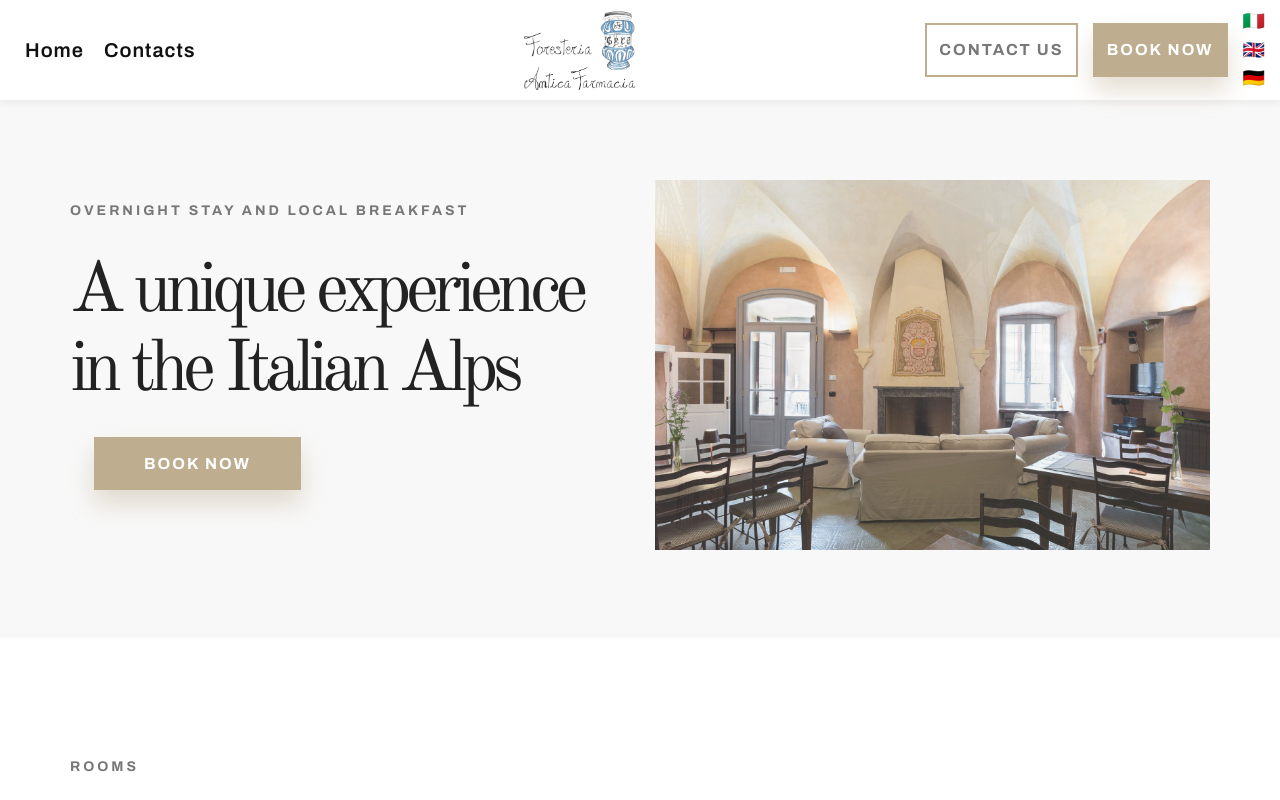
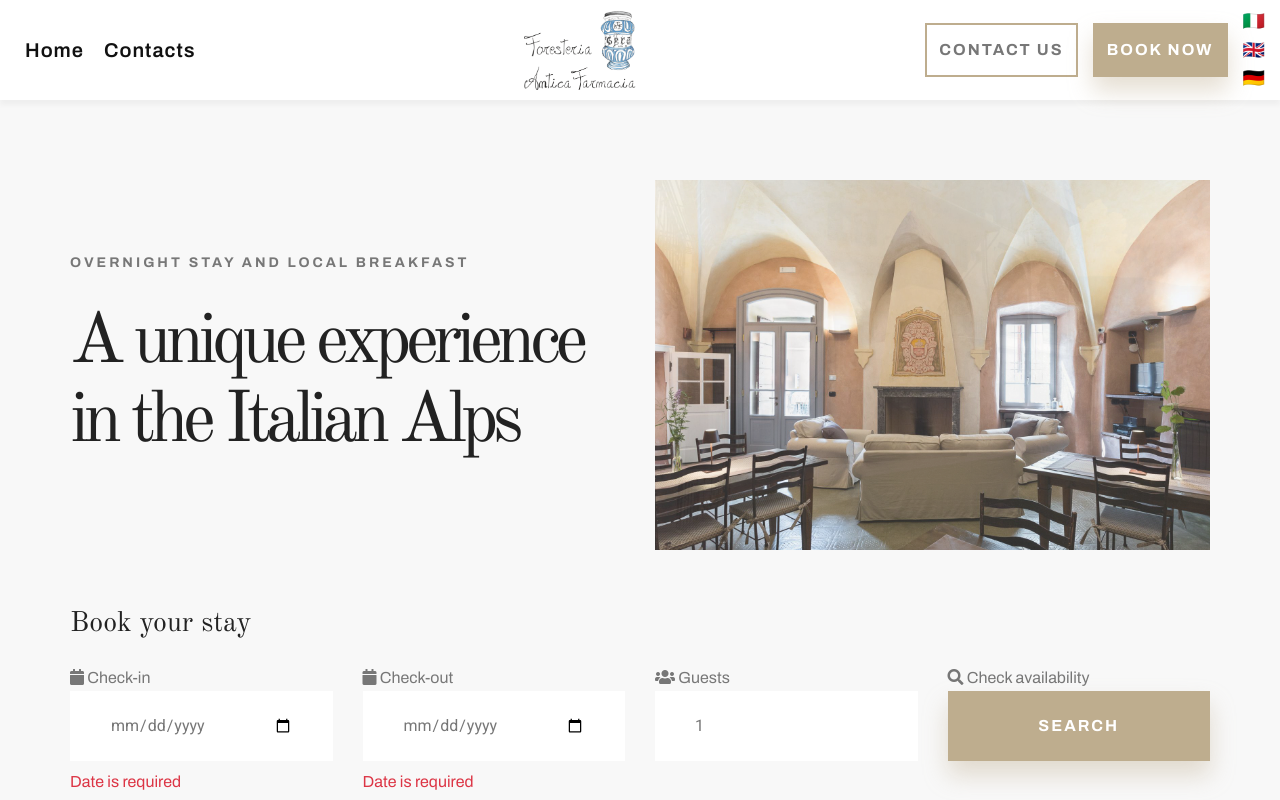
Before and after one commit to lparolari/anticafarmacia, a React (Create React App) app: page / in a window 1280 px wide. Shown: the top 800 px of the page. Built offline with nearby package versions, Linux system fonts and the light colour scheme.

Commit message:
feat: add booking form

```diff
--- /dev/null
+++ b/src/components/BookingWidget.js
@@ -0,0 +1,149 @@
+import { useCallback, useEffect, useState } from 'react'
+import { useTranslation } from 'react-i18next'
+
+const BookingWidget = () => {
+  const { t } = useTranslation()
+
+  const [formData, setFormData] = useState({
+    checkin: '',
+    checkout: '',
+    numberPeople: 1,
+    numberRooms: 1,
+  })
+
+  const [errors, setErrors] = useState({})
+
+  const formatDate = (dateString) => {
+    if (!dateString) return ''
+    const date = new Date(dateString)
+    const day = date.getDate().toString().padStart(2, '0')
+    const month = (date.getMonth() + 1).toString().padStart(2, '0')
+    const year = date.getFullYear()
+    return `${day}/${month}/${year}`
+  }
+
+  const validateForm = useCallback(() => {
+    const newErrors = {}
+    const today = new Date()
+    today.setHours(0, 0, 0, 0)
+
+    if (!formData.checkin) {
+      newErrors.checkin = t('Date is required')
+    }
+
+    if (!formData.checkout) {
+      newErrors.checkout = t('Date is required')
+    }
+
+    if (formData.numberPeople < 1 || formData.numberPeople > 20) {
+      newErrors.numberPeople = t('Guests must be between 1 and 20')
+    }
+
+    setErrors(newErrors)
+    return Object.keys(newErrors).length === 0
+  }, [formData, t])
+
+  const handleSubmit = () => {
+    if (validateForm()) {
+      const baseUrl =
+        'https://www.bed-and-breakfast.it/it/lombardia/foresteria-antica-farmacia-cedegolo/66833'
+      const params = new URLSearchParams()
+
+      params.append('checkin', formatDate(formData.checkin))
+      params.append('checkout', formatDate(formData.checkout))
+      params.append('NumberRooms', formData.numberRooms.toString())
+      params.append('NumberPeople', formData.numberPeople.toString())
+
+      const finalUrl = `${baseUrl}?${params.toString()}`
+
+      window.location.href = finalUrl
+    }
+  }
+
+  useEffect(() => {
+    validateForm()
+  }, [formData.checkin, formData.checkout, formData.numberRooms, validateForm])
+
+  return (
+    <div className="row">
+      <div className="col-md-12">
+        <h3 className="mb-4">{t('Book your stay')}</h3>
+      </div>
+      <div className="col-md-3 mb-10">
+        <label htmlFor="checkIn" style={{ width: '100%' }}>
+          <i className="fa fa-calendar" /> {t('Check-in')}
+          <input
+            id="checkIn"
+            type="date"
+            style={{ backgroundColor: 'white' }}
+            min={new Date().toISOString().split('T')[0]} // Prevent past dates
+            max={formData.checkout || ''}
+            value={formData.checkin}
+            onChange={(e) =>
+              setFormData({ ...formData, checkin: e.target.value })
+            }
+          />
+        </label>
+        {errors.checkin && <div className="text-danger">{errors.checkin}</div>}
+      </div>
+      <div className="col-md-3 mb-10">
+        <label htmlFor="checkOut" style={{ width: '100%' }}>
+          <i className="fa fa-calendar" /> {t('Check-out')}
+          <input
+            id="checkOut"
+            type="date"
+            style={{ backgroundColor: 'white' }}
+            min={
+              formData.checkin
+                ? formData.checkin
+                : new Date().toISOString().split('T')[0]
+            } // Prevent past dates and ensure check-out is after check-in
+            value={formData.checkout}
+            onChange={(e) =>
+              setFormData({ ...formData, checkout: e.target.value })
+            }
+          />
+        </label>
+        {errors.checkout && (
+          <div className="text-danger">{errors.checkout}</div>
+        )}
+      </div>
+      <div className="col-md-3 mb-10">
+        <label htmlFor="numberPeople" style={{ width: '100%' }}>
+          <i className="fa fa-users" /> {t('Guests')}
+          <input
+            id="numberPeople"
+            type="number"
+            min="1"
+            max="20"
+            style={{ backgroundColor: 'white' }}
+            value={formData.numberPeople}
+            // readOnly
+            onChange={(e) =>
+              setFormData({ ...formData, numberPeople: e.target.value })
+            }
+          />
+        </label>
+        {errors.numberPeople && (
+          <div className="text-danger">{errors.numberPeople}</div>
+        )}
+      </div>
+      <div className="col-md-3 mb-10">
+        <label htmlFor="search" style={{ width: '100%' }}>
+          <i className="fa fa-search" /> {t('Check availability')}
+          <button
+            type="button"
+            onClick={handleSubmit}
+            className="main-btn btn-filled"
+            style={{ width: '100%', height: '70px' }}
+            id="search"
+          >
+            {t('Search')}
+          </button>
+        </label>
+      </div>
+    </div>
+  )
+}
+
+export default BookingWidget
--- a/src/components/Header/Header.jsx
+++ b/src/components/Header/Header.jsx
@@ -294,7 +294,10 @@ const HeaderInfo = () => (
       </a>
     </div>
     <div className="item">
-      <a href={locations.booking} className="main-btn btn-filled">
+      <a
+        href="https://www.bed-and-breakfast.it/it/booking/lombardia/foresteria-antica-farmacia-cedegolo/66833"
+        className="main-btn btn-filled"
+      >
         {i18next.t('Book now')}
       </a>
     </div>
--- a/src/i18n/de.json
+++ b/src/i18n/de.json
@@ -88,6 +88,13 @@
   "Gallery": "Galerie",
   "Common areas": "Gemeinschaftsbereiche",
   "Check availability": "Verfügbarkeit prüfen",
+  "Book your stay": "Buchen Sie Ihren Aufenthalt",
+  "Check-in": "Check-in",
+  "Check-out": "Check-out",
+  "Guests": "Gäste",
+  "Search": "Suche",
+  "Date is required": "Datum ist erforderlich",
+  "Guests must be between 1 and 20": "Die Anzahl der Gäste muss zwischen 1 und 20 liegen",
   "rooms_pricing_general": "Übernachtung und Küchenbenutzung für zwei Personen. Für mehr Personen und/oder mehr Tage kontaktieren Sie uns für ein unverbindliches Angebot. Doppel-, Dreibett- und Vierbettzimmer. Mit oder ohne Frühstück/Abendessen.",
   "rooms_pricing_direttore": "Übernachtung für zwei Personen. Für mehr Personen und/oder mehr Tage kontaktieren Sie uns für ein unverbindliches Angebot. Doppel-, Dreibett- und Vierbettzimmer. Mit oder ohne Frühstück/Abendessen.",
   "rooms_latomamma_desc": "Zimmer auf zwei Ebenen, Wohnbereich und Mezzanin. Ein französisches Doppelbett im Wohnzimmer, ein Doppelbett und ein Badezimmer im Zwischengeschoss mit Badewanne. Ausgestatteter Küchenbereich und Esstisch. Originaler Terrakottaboden, freiliegendes Dach, Oberlichter, Stein- und Mörtelwände, antike Holzarbeiten. Handgefertigte Lichter. Große Garderobenmöbel mit aufgearbeiteten Brettern.",
--- a/src/i18n/en.json
+++ b/src/i18n/en.json
@@ -88,6 +88,13 @@
   "Gallery": "Gallery",
   "Common areas": "Common areas",
   "Check availability": "Check availability",
+  "Book your stay": "Book your stay",
+  "Check-in": "Check-in",
+  "Check-out": "Check-out",
+  "Guests": "Guests",
+  "Search": "Search",
+  "Date is required": "Date is required",
+  "Guests must be between 1 and 20": "Guests must be between 1 and 20",
   "rooms_pricing_general": "Overnight stay and use of kitchen for two persons. For more people and/or more days contact us for a no-obligation quote. Double, triple and quadruple rooms. With or without breakfast/dinner.",
   "rooms_pricing_direttore": "Overnight stay for two persons. For more people and/or more days contact us for a no-obligation quote. Double, triple and quadruple rooms. With or without breakfast/dinner.",
   "rooms_latomamma_desc": "Room on two levels, living area and mezzanine. A double French bed in the living room, double bed and bathroom on the mezzanine floor with bath. Equipped kitchen area and dining table. Original terracotta floor, exposed roof, skylights, stone and mortar walls, antique woodwork. Handcrafted lights. Large wardrobe furniture with reclaimed boards.",
--- a/src/i18n/it.json
+++ b/src/i18n/it.json
@@ -88,6 +88,13 @@
   "Gallery": "Galleria",
   "Common areas": "Aree comuni",
   "Check availability": "Controlla disponibilità",
+  "Book your stay": "Prenota il tuo soggiorno",
+  "Check-in": "Check-in",
+  "Check-out": "Check-out",
+  "Guests": "Ospiti",
+  "Search": "Cerca",
+  "Date is required": "La data è obbligatoria",
+  "Guests must be between 1 and 20": "Gli ospiti devono essere tra 1 e 20",
   "rooms_pricing_general": "Pernottamento ed uso cucina per due persone. Per più persone e/o per più giorni contattaci per preventivo senza alcun impegno. Camere doppie, triple e quadruple. Con o senza colazione/cena.",
   "rooms_pricing_direttore": "Pernottamento per due persone. Per più persone e/o per più giorni contattaci per preventivo senza alcun impegno. Camere doppie, triple e quadruple. Con o senza colazione/cena.",
   "rooms_latomamma_desc": "Camera su due livelli, zona living e soppalco. Un letto matrimoniale alla francese nel living, letto matrimoniale e bagno sul soppalco con vasca a vista. Zona cottura attrezzata e tavolo da pranzo. Pavimento in cotto originale, tetto a vista, lucernari, pareti in sasso e in grassello di malta, legni antichi. Luci artigianali. Ampli mobili guardaroba con assi di recupero.",
--- a/src/routes/Home/Banner.jsx
+++ b/src/routes/Home/Banner.jsx
@@ -6,8 +6,7 @@ import Slider from 'react-slick'
 
 import dinnerRoom1 from '../../assets/images/dinner-room-1.jpg'
 import guesthouseExternalFacade from '../../assets/images/guesthouse-external-facade.jpg'
-import { FilledBtnLink } from '../../components/Button/Button'
-import { locations } from '../../utils/locations'
+import BookingWidget from '../../components/BookingWidget'
 
 const Banner = () => {
   const { t } = useTranslation()
@@ -37,11 +36,6 @@ const Banner = () => {
               <h1 className="title">
                 {t('A unique experience in the Italian Alps')}
               </h1>
-              <ul>
-                <li className="mb-50">
-                  <FilledBtnLink to={locations.booking} label={t('Book now')} />
-                </li>
-              </ul>
             </div>
           </div>
           <div className="col-lg-6 col-md-6">
@@ -56,6 +50,11 @@ const Banner = () => {
             </div>
           </div>
         </div>
+        <div className="row align-items-center">
+          <div className="col-lg-12 pt-50">
+            <BookingWidget />
+          </div>
+        </div>
       </div>
     </section>
   )
--- a/src/routes/Home/Cta.jsx
+++ b/src/routes/Home/Cta.jsx
@@ -3,7 +3,6 @@ import { useTranslation } from 'react-i18next'
 
 import { BorderBtnLink } from '../../components/Button/Button'
 import { useFeats } from '../../hooks/useFeats'
-import { locations } from '../../utils/locations'
 
 const Cta = () => {
   const { t } = useTranslation()
@@ -23,7 +22,7 @@ const Cta = () => {
                 </div>
                 <p className="mb-20">{t('anticafarmacia_desc2')}</p>
                 <BorderBtnLink
-                  to={locations.booking}
+                  to="https://www.bed-and-breakfast.it/it/booking/lombardia/foresteria-antica-farmacia-cedegolo/66833"
                   label={t('Check availability')}
                 />
               </div>
--- a/src/routes/Home/DiscoverUs.jsx
+++ b/src/routes/Home/DiscoverUs.jsx
@@ -27,7 +27,7 @@ export const DiscoverUs = () => {
                 <ul className="mt-50">
                   <li>
                     <FilledBtnLink
-                      to={locations.booking}
+                      to="https://www.bed-and-breakfast.it/it/booking/lombardia/foresteria-antica-farmacia-cedegolo/66833"
                       label={t('Book now')}
                     />
                   </li>
--- a/src/utils/locations.js
+++ b/src/utils/locations.js
@@ -3,5 +3,4 @@ export const locations = {
   rooms: '/rooms',
   room: (id) => `/rooms/${id}`,
   contacts: '/contacts',
-  booking: '/booking',
 }
```
